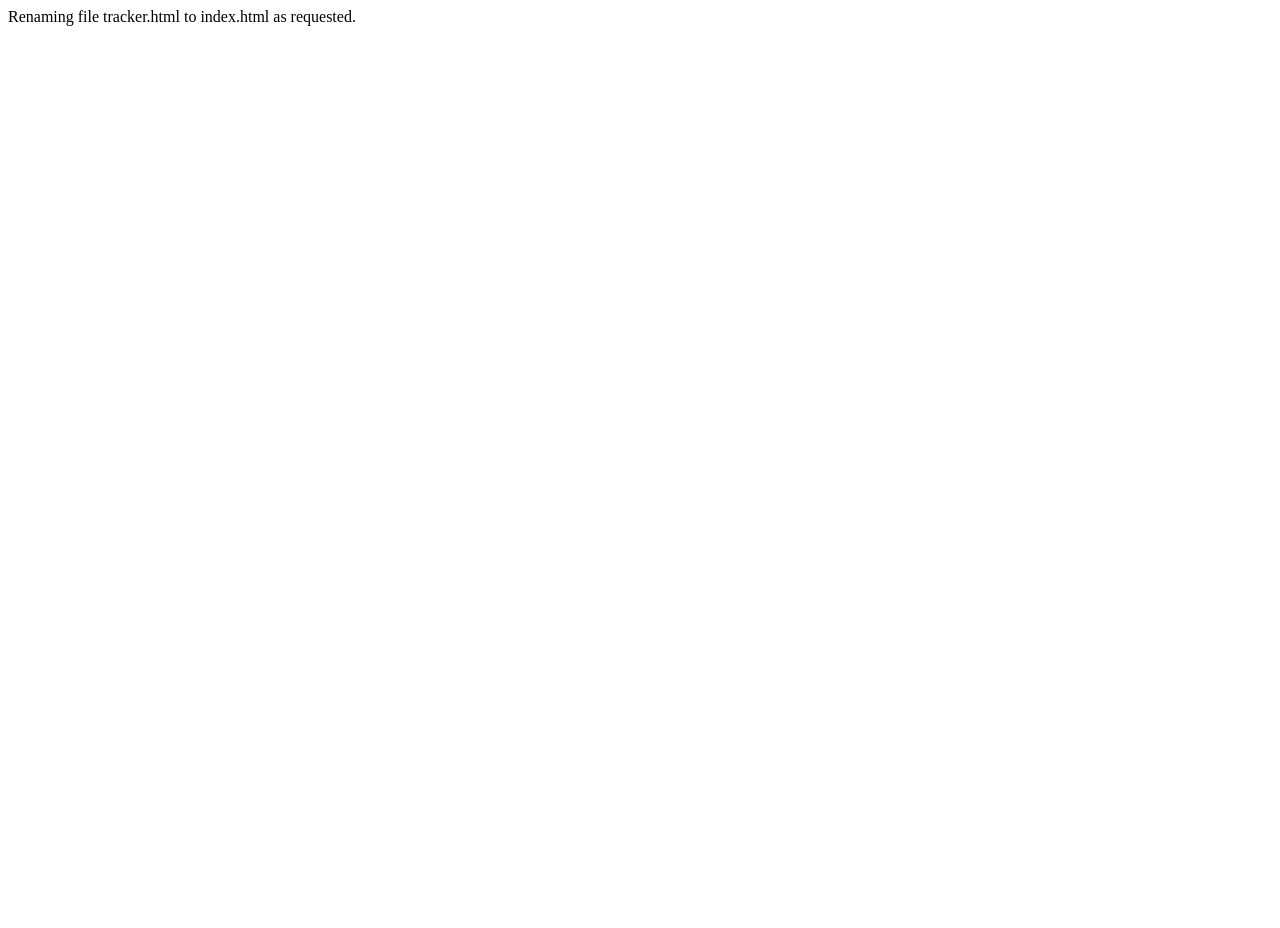
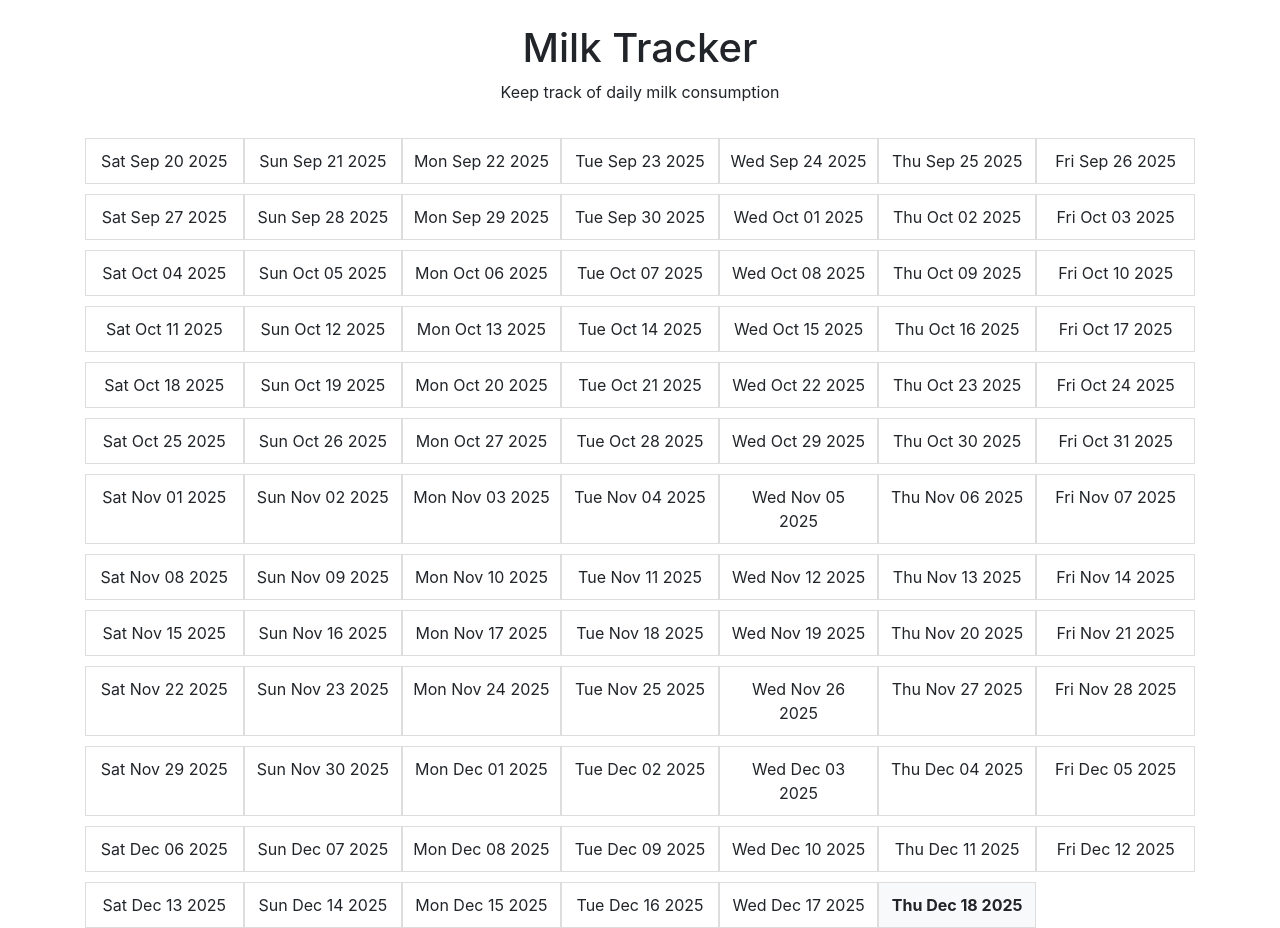
Before and after one commit to Ahmedkhan058/milk-tracker, a plain HTML site: page index.html in a window 1280 px wide. Before the commit the page ends 800 px from the top, so only its background shows below. Drawn offline with nearby package versions, Linux system fonts and the light colour scheme.

Commit message:
Create index.html for Milk Tracker application

```diff
--- a/index.html
+++ b/index.html
@@ -1 +1,98 @@
-Renaming file tracker.html to index.html as requested.
+<!DOCTYPE html>
+<html lang="en">
+<head>
+  <meta charset="UTF-8">
+  <meta name="viewport" content="width=device-width, initial-scale=1.0">
+  <title>Milk Tracker</title>
+  <link href="https://maxcdn.bootstrapcdn.com/bootstrap/4.5.2/css/bootstrap.min.css" rel="stylesheet">
+  <style>
+    .calendar {
+      display: grid;
+      grid-template-columns: repeat(7, 1fr);
+    }
+    .day {
+      width: 100%;
+      padding: 10px;
+      text-align: center;
+      border: 1px solid #ddd;
+      margin-top: 10px;
+      cursor: pointer;
+    }
+    .today {
+      background-color: #f8f9fa;
+      font-weight: bold;
+    }
+    .taken {
+      background-color: #d4edda;
+    }
+    .not-taken {
+      background-color: #f8d7da;
+    }
+  </style>
+</head>
+<body>
+  <div class="container mt-4">
+    <h1 class="text-center">Milk Tracker</h1>
+    <p class="text-center">Keep track of daily milk consumption</p>
+    <div id="calendar" class="calendar mt-4"></div>
+  </div>
+
+  <script>
+    const MAX_DAYS = 90;
+
+    function getLastNDays(n) {
+      const days = [];
+      const today = new Date();
+      for (let i = 0; i < n; i++) {
+        const date = new Date();
+        date.setDate(today.getDate() - i);
+        days.push(date);
+      }
+      return days.reverse();
+    }
+
+    function formatDate(date) {
+      return date.toISOString().split('T')[0];
+    }
+
+    function loadMilkData() {
+      return JSON.parse(localStorage.getItem('milkTracker')) || {};
+    }
+
+    function saveMilkData(data) {
+      localStorage.setItem('milkTracker', JSON.stringify(data));
+    }
+
+    function renderCalendar() {
+      const calendar = document.getElementById('calendar');
+      calendar.innerHTML = '';
+      const days = getLastNDays(MAX_DAYS);
+      const milkData = loadMilkData();
+
+      days.forEach((date) => {
+        const dateStr = formatDate(date);
+        const dayDiv = document.createElement('div');
+        dayDiv.classList.add('day');
+        if (milkData[dateStr] === 'yes') {
+          dayDiv.classList.add('taken');
+        } else if (milkData[dateStr] === 'no') {
+          dayDiv.classList.add('not-taken');
+        }
+        if (dateStr === formatDate(new Date())) {
+          dayDiv.classList.add('today');
+        }
+        dayDiv.textContent = date.toDateString();
+        dayDiv.addEventListener('click', () => {
+          const action = milkData[dateStr] === 'yes' ? 'no' : 'yes';
+          milkData[dateStr] = action;
+          saveMilkData(milkData);
+          renderCalendar();
+        });
+        calendar.appendChild(dayDiv);
+      });
+    }
+
+    renderCalendar();
+  </script>
+</body>
+</html>
```
